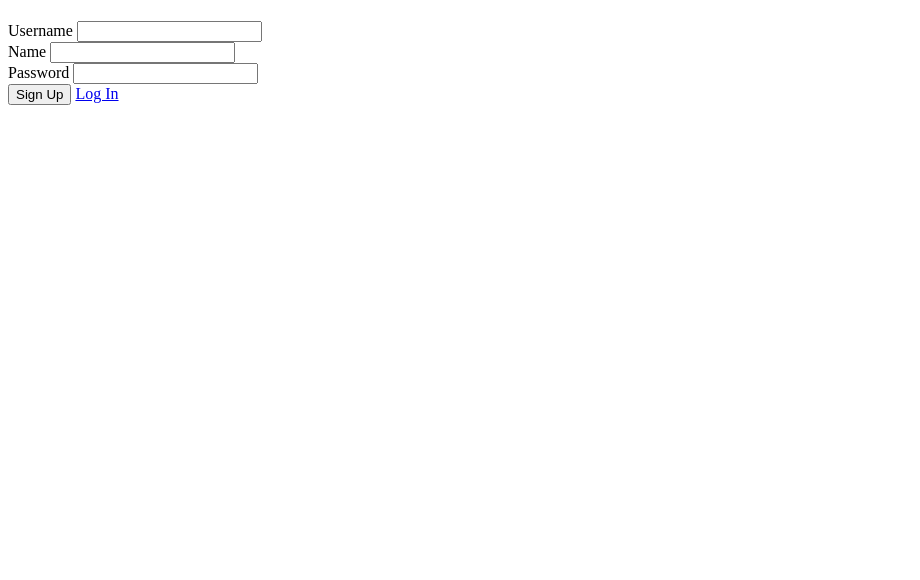
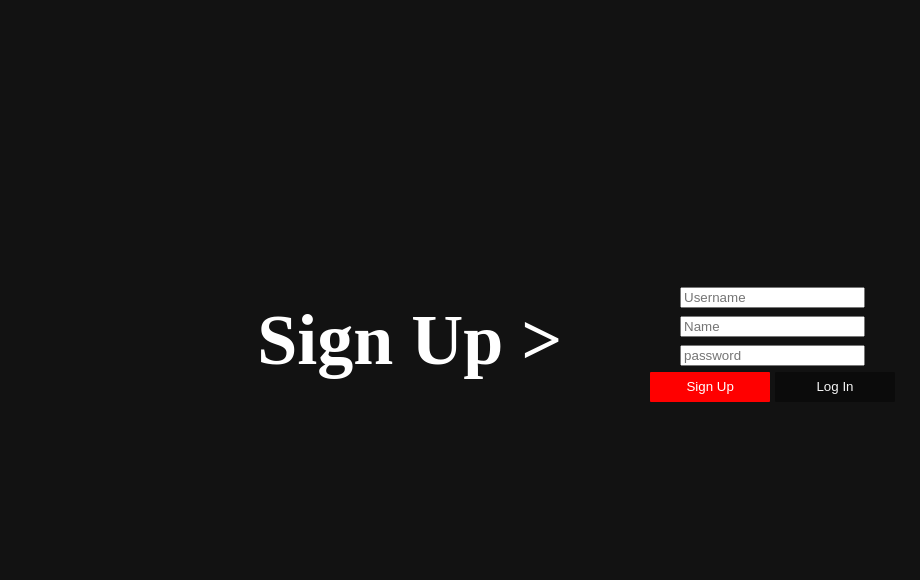
Before and after one commit to sumaiya-sarwar/Insta_dupe, a Node server app: page /signup in a window 1280 px wide. Shown: the top 580 px of the page, without its empty margins (0-920 px from the left). Run offline with Node 20, Linux system fonts and the light colour scheme; some libraries are stand-ins or nearby versions.

Commit message:
css for sign up is done

```diff
--- a/views/signup.ejs
+++ b/views/signup.ejs
@@ -1,30 +1,86 @@
 <!DOCTYPE html>
 <html lang="en">
 <head>
+    <style>
+                html {
+            background-color: rgb(18, 18, 18);
+            color: white;
+          text-align: center;
+        }
+* {
+    box-sizing: border-box;
+}
+
+body {
+    display:flex;
+    justify-content: center;
+    align-items: center;
+  margin: 1px;
+}
+        .sign {
+    position: fixed left 20px;
+    background-color:rgb(255, 0, 0);
+    color: #fff;
+    border:none;
+    border-radius:1px;
+    padding:1px;
+    min-height:30px;
+    min-width: 120px;
+  }
+      .sign:hover {
+      background-color:rgb(133, 0, 0);
+      transition: 0.3s;
+  }
+  .login {
+    text-decoration: none;
+    background-color:rgb(11, 11, 11);
+    color: #fff;
+    border:none;
+    border-radius:1px;
+    padding:1px;
+    min-height:30px;
+    min-width: 120px;
+  }
+  .login:hover {
+      background-color:rgb(82, 73, 73);
+      transition: 0.3s;
+  }
+.imputs {
+    margin: 150px -20px 50px -20px;
+    padding: 10%;
+    font-size: larger;
+}
+h1 {
+    margin: 150px -20px 50px -20px;
+    font-size: 4.5em;
+}
+    </style>
     <meta charset="UTF-8">
     <meta http-equiv="X-UA-Compatible" content="IE=edge">
     <meta name="viewport" content="width=device-width, initial-scale=1.0">
-    <title>Document</title>
+    <title>Sign up</title>
 </head>
 <body>
 
-    <h1></h1>
-    <form >
-    <div>
-        <label for="username">Username</label>
-        <input type="text" id="username" name="username" required>
+    <h1>Sign Up >   </h1>
+    <form class="imputs">
+    <div style="margin: 6px;">
+        <label for="username"></label>
+        <input placeholder="Username" type="text" id="username" name="username" required>
     </div>
-    <div>
-        <label for="name">Name</label>
-        <input type="text" id="name" name="name" required>
+    <div  style="margin: 6px;">
+        <label for="name"></label>
+        <input placeholder="Name" style="margin: 0px 0px 0px 0px;" type="text" id="name" name="name" required>
     </div>
-    <div>
-        <label for="password">Password</label>
-        <input type="password" id="password" name="password" required>
+    <div style="margin: 6px;">
+        <label for="password"></label>
+        <input placeholder="password" type="password" id="password" name="password" required>
     </div>
 
-    <button>Sign Up</button>
-    <a href="/">Log In</a>
+    <div class="loginup">
+    <button class="sign">Sign Up</button>
+    <button class="login"><a style="text-decoration: none; color: whitesmoke;" href="/">Log In</a></button>
+    </div>
 </form>
 </body>
 </html>
```
